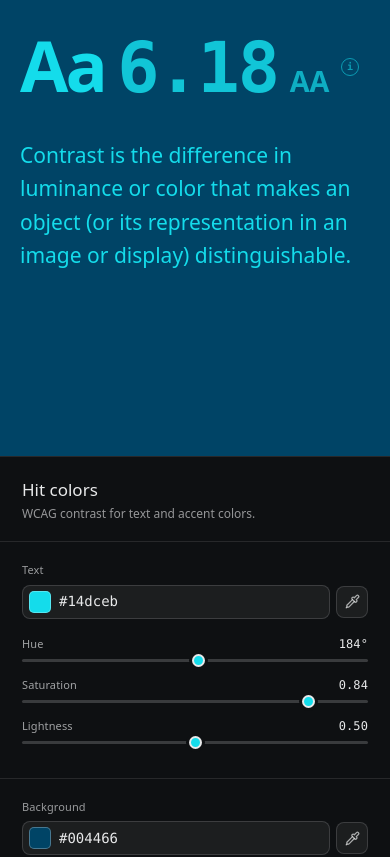
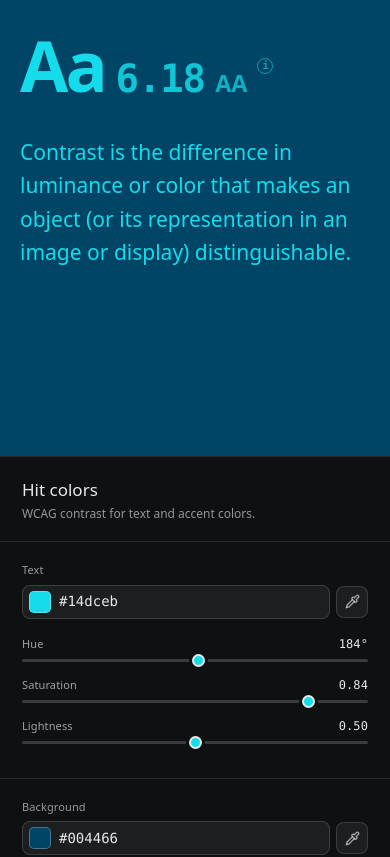
Before and after one commit to Judiedesigns/hit-colors, a React (Vite) app: page / in a window 390 px wide. Shown: the top 857 px of the page. Built offline with nearby package versions, Linux system fonts and the light colour scheme; a web font is replaced by a local one.

Commit message:
Keep contrast score on one line

```diff
--- a/src/styles.css
+++ b/src/styles.css
@@ -197,8 +197,9 @@ pre {
   display: flex;
   align-items: baseline;
   gap: 18px;
-  flex-wrap: wrap;
+  flex-wrap: nowrap;
   line-height: .85;
+  white-space: nowrap;
 }
 
 .contrast-score span {
@@ -868,16 +869,25 @@ input[type="range"] {
   }
 
   .contrast-score {
-    gap: .75rem;
+    gap: .65rem;
   }
 
-  .contrast-score span,
-  .contrast-score strong {
+  .contrast-score span {
     font-size: clamp(3.6rem, 18vw, 5rem);
   }
 
+  .contrast-score strong {
+    font-size: clamp(2.1rem, 10vw, 3.25rem);
+  }
+
   .contrast-score b {
-    font-size: 1.8rem;
+    font-size: clamp(1.35rem, 6vw, 1.8rem);
+  }
+
+  .contrast-info {
+    width: 16px;
+    height: 16px;
+    font-size: 11px;
   }
 
   .contrast-panel {
```
